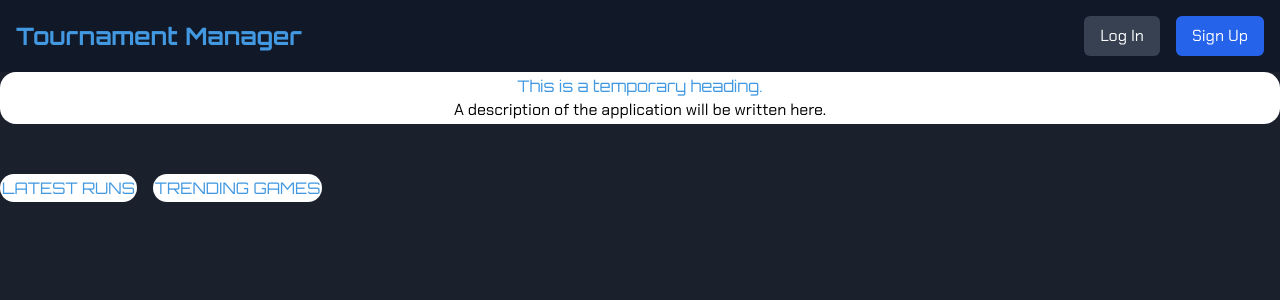
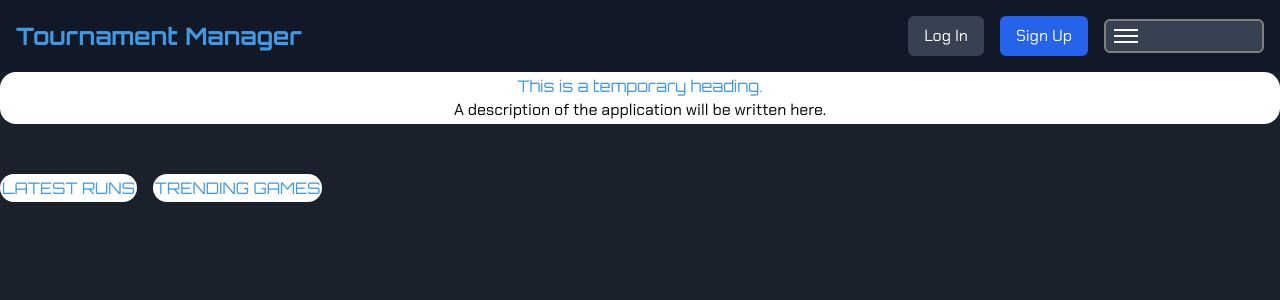
Before and after one commit to saacutter/CITS3403-Project, a Flask app: page / in a window 1280 px wide. Shown: the top 300 px of the page. Run offline with Flask 3, Linux system fonts and the light colour scheme; some libraries are stand-ins or nearby versions.

Commit message:
More drop down menu items when logged in.
Signed-off-by: Jordan-672 <23332309@student.uwa.edu.au>

```diff
--- a/app/templates/base.html
+++ b/app/templates/base.html
@@ -14,44 +14,83 @@
         <!-- Font -->
         <link rel="preconnect" href="https://fonts.googleapis.com">
         <link rel="preconnect" href="https://fonts.gstatic.com" crossorigin>
-        <link href="https://fonts.googleapis.com/css2?family=Chakra+Petch:ital,wght@0,300;0,400;0,500;0,600;0,700;1,300;1,400;1,500;1,600;1,700&family=Orbitron:wght@400..900&family=Quantico:ital,wght@0,400;0,700;1,400;1,700&display=swap" rel="stylesheet">
+        <link href="https://fonts.googleapis.com/css2?family=Chakra+Petch:ital,wght@0,300;0,400;0,500;0,600;1,300;1,400;1,500;1,600;1,700&family=Orbitron:wght@400..900&family=Quantico:ital,wght@0,400;0,700;1,400;1,700&display=swap" rel="stylesheet">
 
         <title>{% block title %}{% endblock %}</title>
     </head>
     <body>
         <header class="flex flex-col md:flex-row justify-between items-center p-4 bg-gray-900 text-white">
-            <div id="titlebar" class="mb-4 md:mb-0">
+            <div id="titlebar" class="mb-4 md:mb-0 flex items-center justify-between w-full">
                 <h1 class="text-2xl font-bold"><a href="{{ url_for('index') }}" class="hover:text-gray-300">Tournament Manager</a></h1>
+                <div id="account-buttons" class="flex space-x-4 items-center">
+                    {% if current_user.is_authenticated %}
+                        <!-- Display profile image if user is logged in -->
+                        <div id="profile-icon" class="relative">
+                            <img src="{{ current_user.profile_picture }}" alt="Profile Picture" class="w-10 h-10 rounded-full">
                         </div>
-            <div id="account-buttons" class="flex space-x-4">
-                {% if current_user.is_anonymous %}
+                    {% else %}
+                        <!-- Display Log In and Sign Up buttons if user is not authenticated -->
                         <div id="login-btn">
                             <a href="{{ url_for('login') }}" class="block px-4 py-2 rounded-md bg-gray-700 hover:bg-gray-600 transition">Log In</a>
                         </div>
                         <div id="signup-btn">
                             <a href="{{ url_for('signup') }}" class="block px-4 py-2 rounded-md bg-blue-600 text-white hover:bg-blue-700 transition">Sign Up</a>
                         </div>
-                {% else %}
-                    <div id="profile-icon" class="relative">
-                        <img src="{{ current_user.profile_picture }}" id="profile-icon-picture" class="cursor-pointer w-10 h-10 rounded-full" onclick="toggleDropdown()">
-                        <div id="dropdown-menu" class="hidden absolute right-0 mt-2 w-48 bg-white rounded-md shadow-lg z-10">
-                            <a href="{{ url_for('profile') }}" class="block px-4 py-2 text-gray-800 hover:bg-gray-100">User Profile</a>
-                            <a href="{{ url_for('settings') }}" class="block px-4 py-2 text-gray-800 hover:bg-gray-100">Settings</a>
-                            <a href="{{ url_for('how_to_use') }}" class="block px-4 py-2 text-gray-800 hover:bg-gray-100">How to Use Guide</a>
-                            <a href="{{ url_for('signout') }}" class="block px-4 py-2 text-gray-800 hover:bg-gray-100">Sign Out</a>
+                    {% endif %}
+                    <!-- Dropdown menu button -->
+                    <button id="dropdown-toggle" class="p-2 rounded-md bg-gray-700 hover:bg-gray-600 transition">
+                        <span class="block w-6 h-0.5 bg-white mb-1"></span>
+                        <span class="block w-6 h-0.5 bg-white mb-1"></span>
+                        <span class="block w-6 h-0.5 bg-white"></span>
+                    </button>
                 </div>
             </div>
+        </header>
+        <!-- Dropdown menu -->
+        <div id="dropdown-menu" class="hidden absolute right-4 top-16 w-64 bg-white rounded-lg shadow-lg z-10 transform transition-transform duration-300 scale-95 opacity-0">
+            <ul class="py-4">
+                {% if current_user.is_authenticated %}
+                    <li class="flex items-center px-4 py-2 hover:bg-gray-100">
+                        <i class="fas fa-user-circle text-gray-700 mr-3"></i>
+                        <a href="{{ url_for('profile') }}" class="text-gray-800">User Profile</a>
+                    </li>
+                    <li class="flex items-center px-4 py-2 hover:bg-gray-100">
+                        <i class="fas fa-cog text-gray-700 mr-3"></i>
+                        <a href="{{ url_for('settings') }}" class="text-gray-800">Settings</a>
+                    </li>
+                    <li class="flex items-center px-4 py-2 hover:bg-gray-100">
+                        <i class="fas fa-question-circle text-gray-700 mr-3"></i>
+                        <a href="{{ url_for('how_to_use') }}" class="text-gray-800">How to Use Guide</a>
+                    </li>
+                    <li class="flex items-center px-4 py-2 hover:bg-gray-100">
+                        <i class="fas fa-sign-out-alt text-gray-700 mr-3"></i>
+                        <a href="{{ url_for('signout') }}" class="text-gray-800">Sign Out</a>
+                    </li>
+                {% else %}
+                    <li class="flex items-center px-4 py-2 hover:bg-gray-100">
+                        <i class="fas fa-sign-in-alt text-gray-700 mr-3"></i>
+                        <a href="{{ url_for('login') }}" class="text-gray-800">Log In</a>
+                    </li>
+                    <li class="flex items-center px-4 py-2 hover:bg-gray-100">
+                        <i class="fas fa-user-plus text-gray-700 mr-3"></i>
+                        <a href="{{ url_for('signup') }}" class="text-gray-800">Sign Up</a>
+                    </li>
                 {% endif %}
+            </ul>
         </div>
-        </header>
 
         {% block body %}{% endblock %}
 
         <script>
-            function toggleDropdown() {
-                const dropdown = document.getElementById('dropdown-menu');
-                dropdown.classList.toggle('hidden');
-            }
+            // Toggle dropdown menu visibility with animation
+            const dropdownToggle = document.getElementById('dropdown-toggle');
+            const dropdownMenu = document.getElementById('dropdown-menu');
+
+            dropdownToggle.addEventListener('click', () => {
+                dropdownMenu.classList.toggle('hidden');
+                dropdownMenu.classList.toggle('scale-95');
+                dropdownMenu.classList.toggle('opacity-0');
+            });
         </script>
     </body>
 </html>
```
Lines whose indentation alone changed are shown as unchanged.
